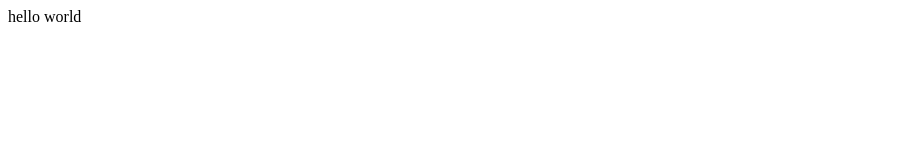
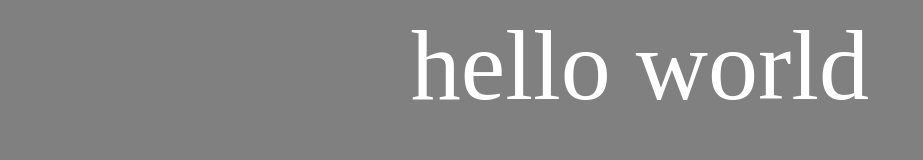
Before and after one commit to SaraHamama/test, a plain HTML site: page index.html in a window 1280 px wide. Shown: the whole page, without its empty margins (0-923 px from the left). Drawn offline with Linux system fonts and the light colour scheme.

Commit message:
changer couleur

```diff
--- a/index.html
+++ b/index.html
@@ -4,8 +4,14 @@
 index
  </title>
  <style type="text/css">
-
-
+body{
+	background-color: gray;
+}
+p{
+	text-align: center;
+	font-size: 100;
+	color: #FFF;
+}
 
   </style>
 </head>
```
